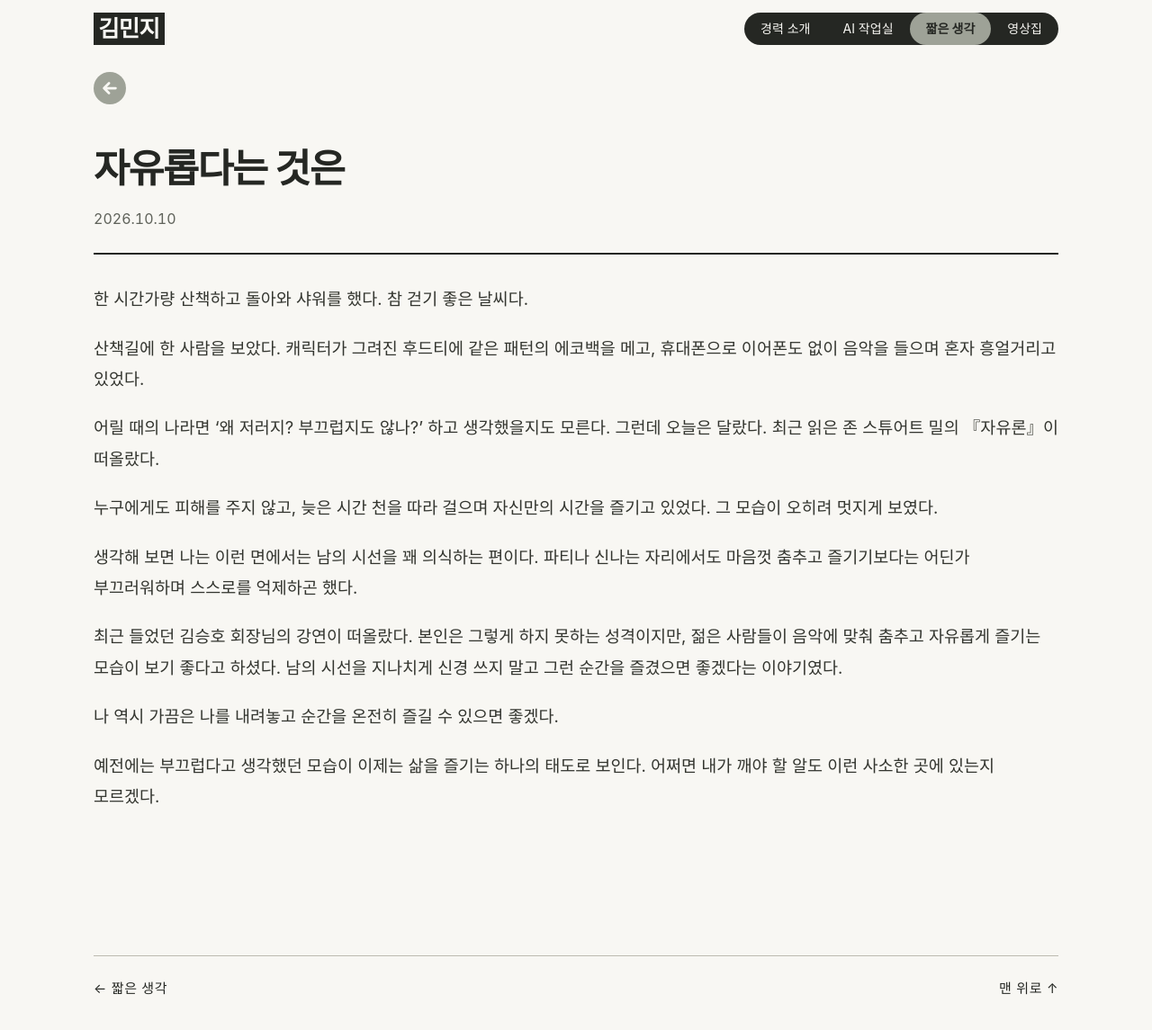
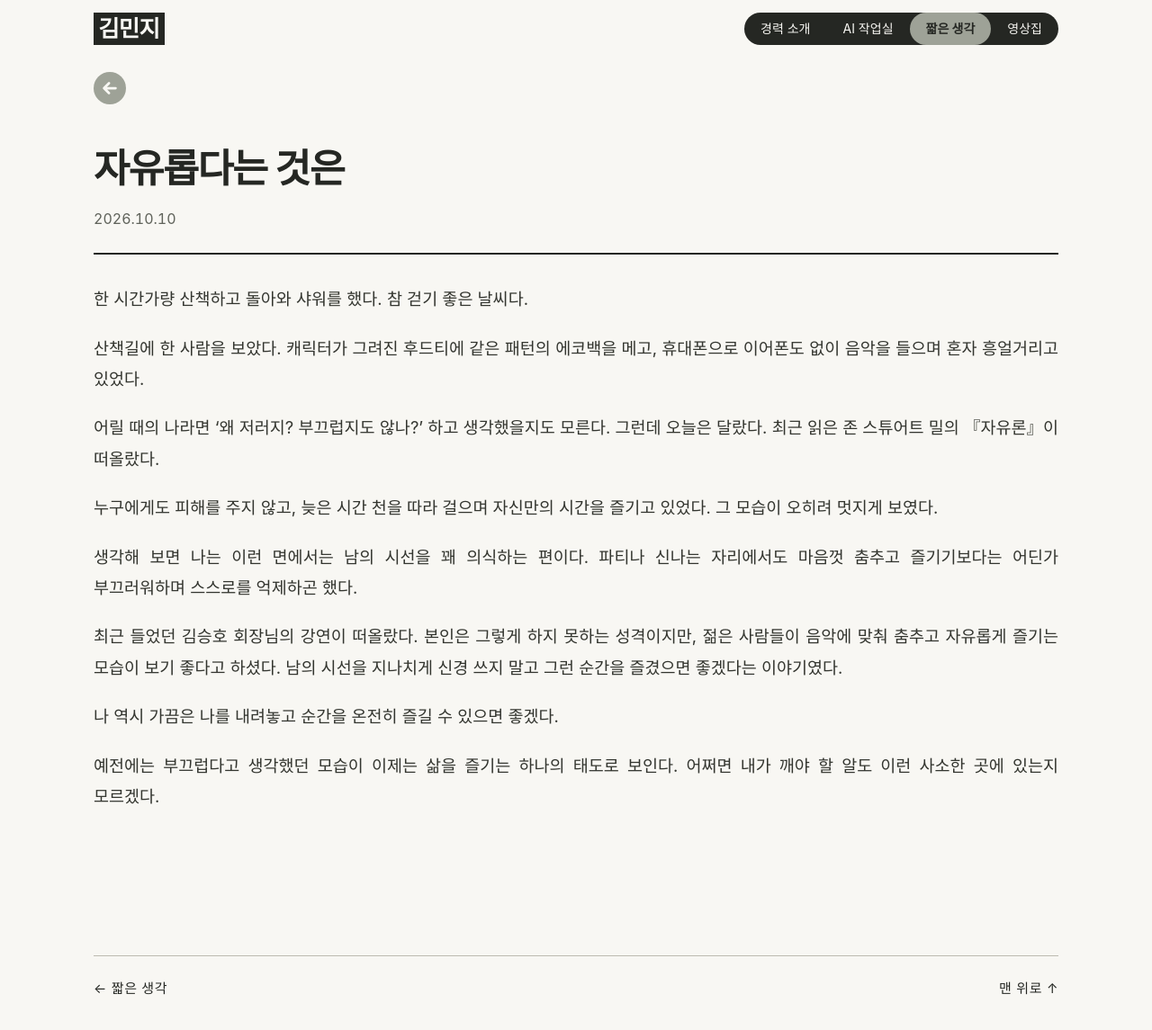
Before and after one commit to k-im-rose/k-im-rose.github.io, a Jekyll site: the page built from _thoughts/freedom-to-be.md, in a window 1280 px wide and 1153 px high. Shown: the top 1145 px of the window at 90% size. Built offline with Jekyll 4.4.1, drawn with Linux system fonts in a browser that asks for light colours; some web fonts are replaced.

Commit message:
AI 작업실·짧은 생각 본문 양쪽 맞춤
Co-Authored-By: Claude Haiku 5.5 <noreply@anthropic.com>

```diff
--- a/assets/css/cv.css
+++ b/assets/css/cv.css
@@ -405,7 +405,7 @@ html { scroll-padding-top: 84px; }
 .thought h1 { margin: 0; font-size: clamp(30px, 3.4vw, 44px); font-weight: 700; letter-spacing: -0.035em; line-height: 1.3; color: var(--ink); }
 .thought .meta { margin: 14px 0 0; padding-bottom: 22px; border-bottom: 2px solid var(--ink); font-size: 16px; color: var(--soft); font-variant-numeric: tabular-nums; }
 .thought-body { padding-top: 32px; }
-.thought-body p { margin: 0 0 1.1em; white-space: pre-line; }
+.thought-body p { margin: 0 0 1.1em; white-space: pre-line; text-align: justify; word-break: keep-all; }   /* 책처럼 양쪽 맞춤 */
 .thought-body h2 { margin: 2em 0 .8em; font-size: 24px; font-weight: 700; letter-spacing: -0.03em; line-height: 1.4; color: var(--ink); }
 
 /* 카테고리 띠: 바깥 여백 없이 선택 칸이 띠 높이를 꽉 채움 (검은 테두리가 보이지 않게) */
```
